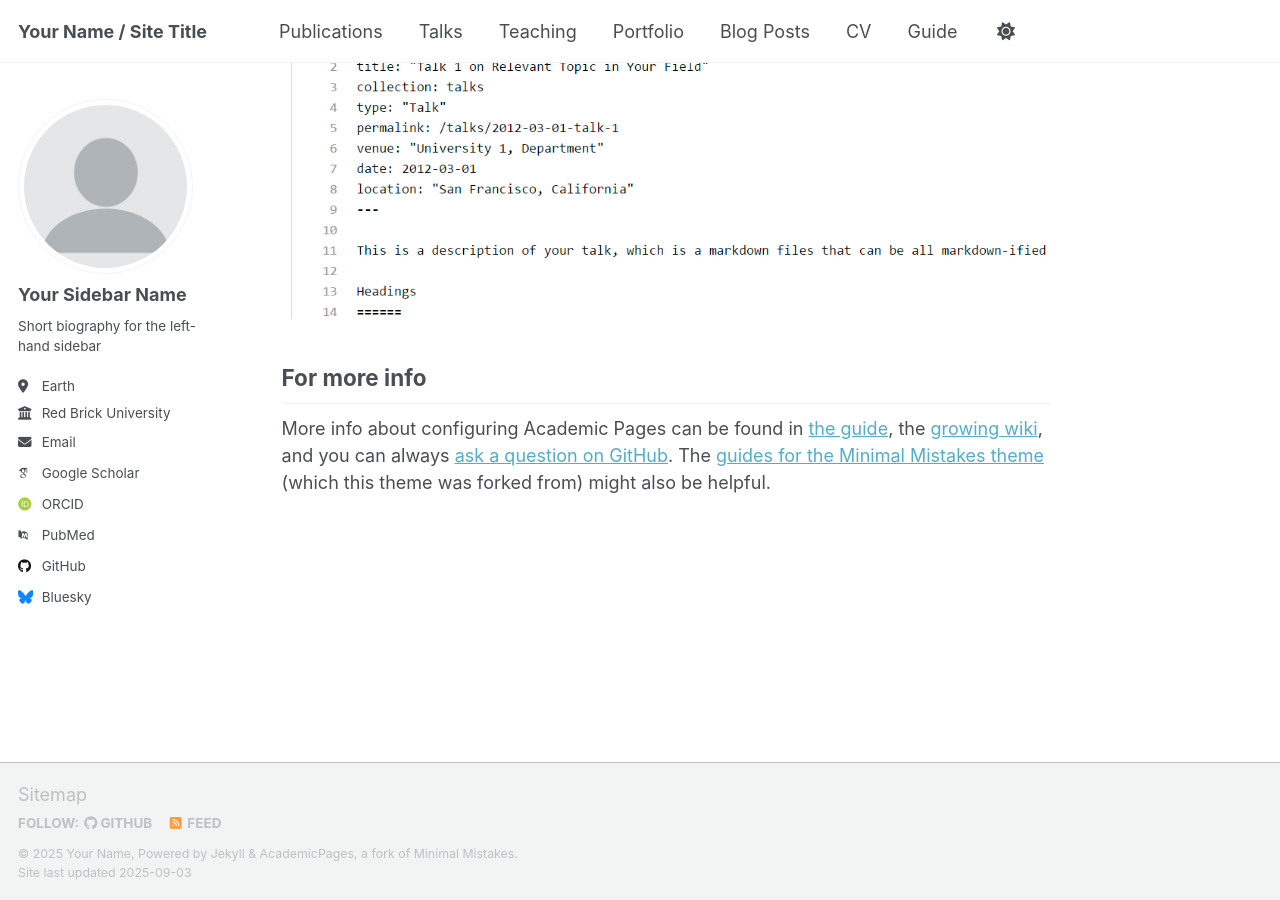
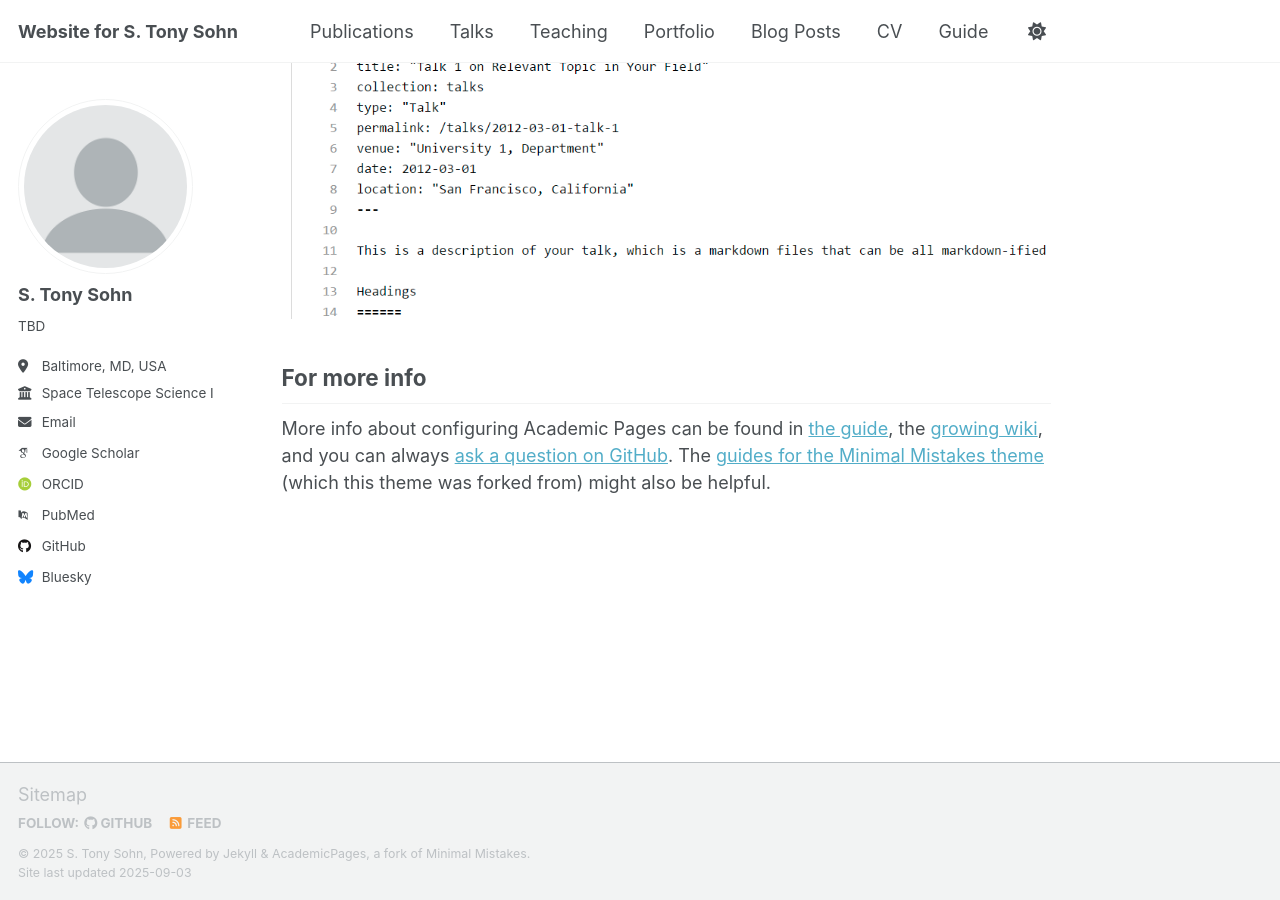
Before and after one commit to tonysohn/tonysohn.github.io, a Jekyll site: the page built from _pages/about.md, in a window 1280 px wide and 900 px high, scrolled down 2880 px. Built offline with Jekyll 4.4.1, drawn with Linux system fonts in a browser that asks for light colours; some web fonts are replaced; a script that is not in the unit is left out.

Commit message:
Update _config.yml

```diff
--- a/_config.yml
+++ b/_config.yml
@@ -9,13 +9,13 @@
 # Basic Site Settings
 locale                   : "en-US"
 site_theme               : "default" # Currently available options are "default", "air"
-title                    : "Your Name / Site Title"
+title                    : "Website for S. Tony Sohn"
 title_separator          : "-"
-name                     : &name "Your Name"
-description              : &description "personal description"
-url                      : https://academicpages.github.io # the base hostname & protocol for your site e.g. "https://[your GitHub username].github.io" or if you already have some other page hosted on Github then use "https://[your GitHub username].github.io/[Your Repo Name]"
+name                     : &name "S. Tony Sohn"
+description              : &description "Principal Staff Scientist at Space Telescope Science Institute"
+url                      : https://tonysohn.github.io # the base hostname & protocol for your site e.g. "https://[your GitHub username].github.io" or if you already have some other page hosted on Github then use "https://[your GitHub username].github.io/[Your Repo Name]"
 baseurl                  : "" # the subpath of your site, e.g. "/blog"
-repository               : "academicpages/academicpages.github.io"
+repository               : "tonysohn.github.io"
 
 # Site Author - The following control what appear as part of the author content on the side bar.
 #               If a field is blank the icon and link will not appear, otherwise it will be shown.
@@ -23,13 +23,13 @@ repository               : "academicpages/academicpages.github.io"
 author:
   # Biographic information
   avatar           : "profile.png"
-  name             : "Your Sidebar Name"
+  name             : "S. Tony Sohn"
   pronouns         : # example: "she/her"
-  bio              : "Short biography for the left-hand sidebar"
-  location         : "Earth"
-  employer         : "Red Brick University"
+  bio              : "TBD"
+  location         : "Baltimore, MD, USA"
+  employer         : "Space Telescope Science Institute"
   uri              : # URL
-  email            : "none@example.org"
+  email            : "tsohn@stsci.edu"
 
   # Academic websites
   academia         : # URL
```
